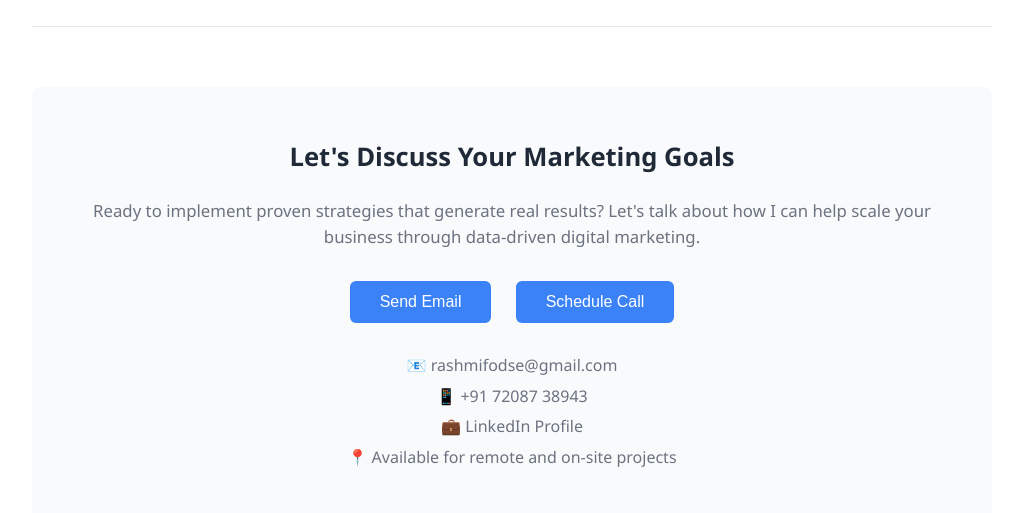
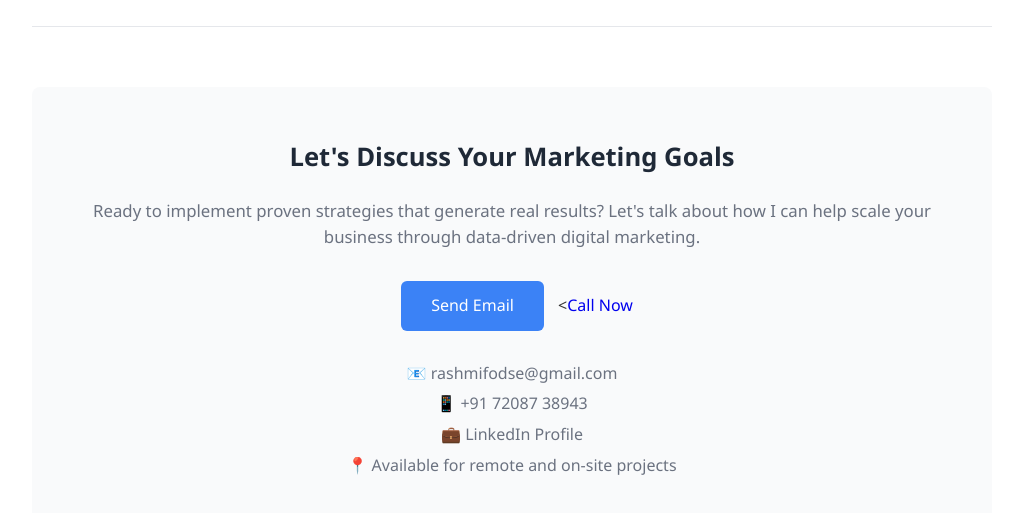
Before and after one commit to rashmifodse/rashmifodse_resume.github.io, a plain HTML site: page index.html in a window 1280 px wide. Shown: the part 7705-8218 px from the top of the page, without its empty margins (128-1151 px from the left). Drawn offline with Linux system fonts and the light colour scheme.

Commit message:
Update index.html

```diff
--- a/index.html
+++ b/index.html
@@ -534,8 +534,8 @@
                 Ready to implement proven strategies that generate real results? Let's talk about how I can help scale your business through data-driven digital marketing.
             </p>
 
-            <button class="contact-button">Send Email</button>
-            <button class="contact-button">Schedule Call</button>
+            <a href="mailto:rashmifodse@gmail.com?subject=YouTube Marketing Project Inquiry&body=Hi, I'm interested in discussing a YouTube marketing project with you." class="contact-button" style="text-decoration: none; display: inline-block;">Send Email</a>
+            <<a href="tel:+917208738943 class="contact-button" style="text-decoration: none; display: inline-block;">Call Now</a>
 
             <div class="contact-info">
                 <p>📧 rashmifodse@gmail.com</p>
```
